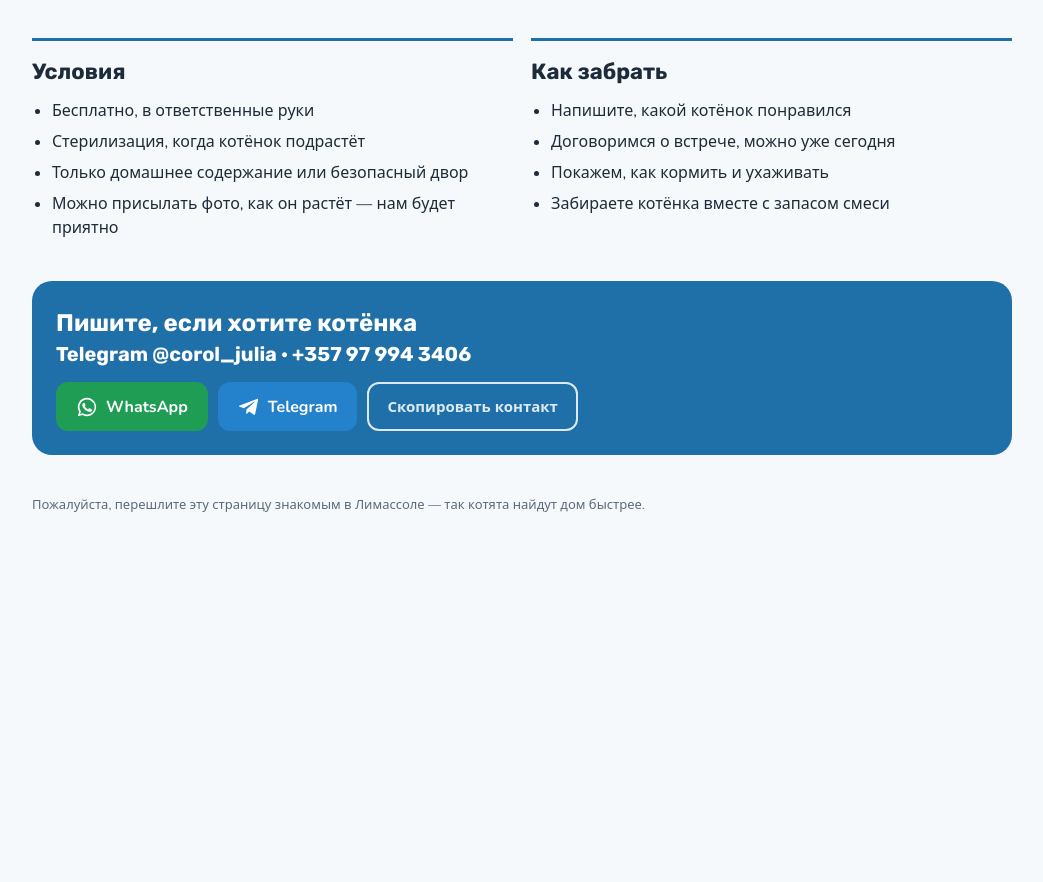
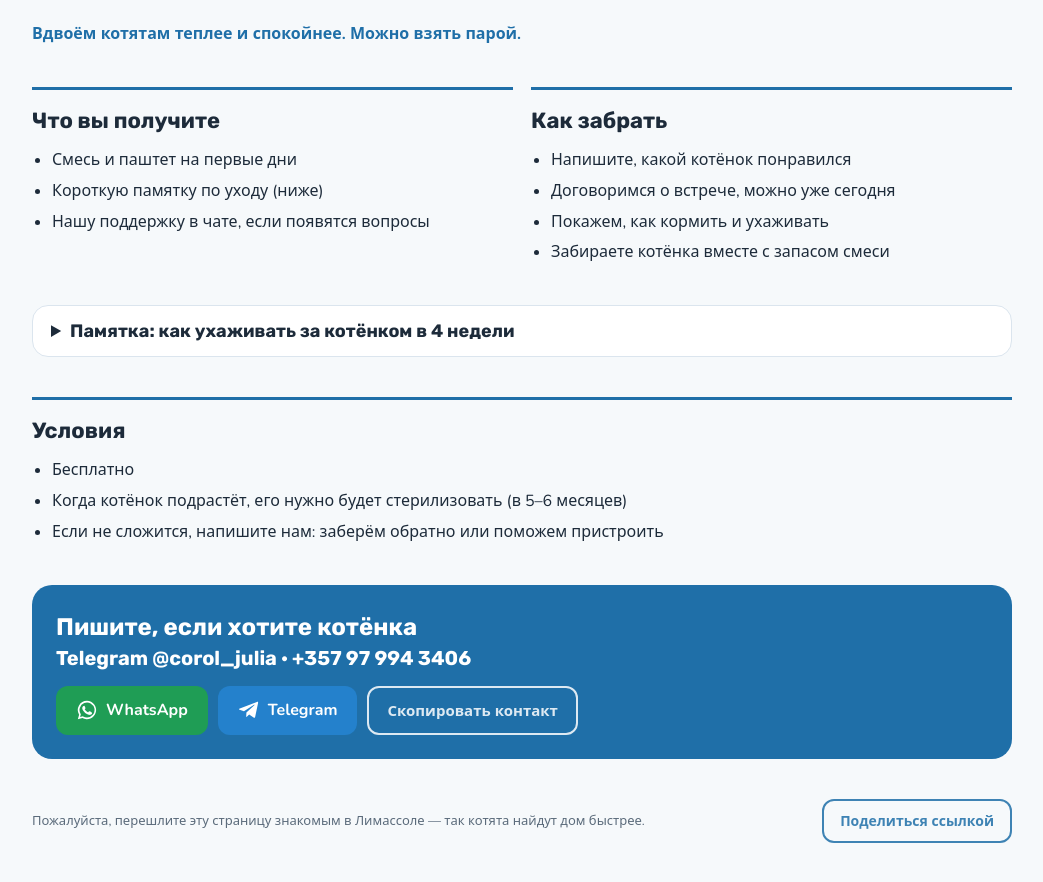
Before and after one commit to lkhomko-afk/kittens-limassol, a plain HTML site: page index.html in a window 1280 px wide. Shown: the part 1977-2859 px from the top of the page, without its empty margins (118-1161 px from the left). Before the commit the page ends 2549 px from the top, so only its background shows below. Drawn offline with nearby package versions, Linux system fonts and the light colour scheme.

Commit message:
Add care guide, what's included, pair adoption and share button
Co-Authored-By: Claude Opus 5.5 <noreply@anthropic.com>

```diff
--- a/index.html
+++ b/index.html
@@ -7,6 +7,7 @@
 <meta property="og:title" content="4 котёнка ищут дом · Лимассол">
 <meta property="og:description" content="Здоровы, обработаны от глистов, можно забрать сразу. Пишите в WhatsApp или Telegram.">
 <meta property="og:type" content="website">
+<meta property="og:url" content="https://lkhomko-afk.github.io/kittens-limassol/">
 <meta property="og:image" content="https://lkhomko-afk.github.io/kittens-limassol/photos/box.jpg">
 <meta name="twitter:card" content="summary_large_image">
 <style>:root{padding-top:env(safe-area-inset-top,0px);padding-bottom:env(safe-area-inset-bottom,0px)}body{margin:0}img{max-width:100%}[hidden]{display:none!important}</style>
@@ -84,6 +85,14 @@ h1,h2,h3{font-family:var(--display);text-wrap:balance;margin:0}
 .btn.chat:hover{filter:brightness(1.08)}
 .btn.ghost{background:transparent;color:inherit;border:2px solid currentColor;opacity:.85}
 @media (max-width:520px){.actions{width:100%}.btn.chat{flex:1;justify-content:center}.btn.ghost{width:100%}}
+.pair{margin:-16px 0 0;font-weight:700;color:var(--sea)}
+.memo{background:var(--surface);border:1px solid var(--line);border-radius:16px;padding:14px 18px}
+.memo summary{font:700 18px var(--display);cursor:pointer}
+.memo summary:focus-visible{outline:3px solid var(--sun);outline-offset:4px}
+.memo ul{margin:12px 0 0;padding-left:20px;display:flex;flex-direction:column;gap:6px}
+.share-row{display:flex;flex-wrap:wrap;align-items:center;justify-content:space-between;gap:12px}
+.share-row .note{flex:1 1 280px}
+.btn.share{color:var(--sea);font-size:14px;padding:10px 16px}
 .note{font-size:13px;color:var(--muted);margin:0}
 </style>
 </head>
@@ -110,10 +119,19 @@ h1,h2,h3{font-family:var(--display);text-wrap:balance;margin:0}
 
   <section class="grid" id="kittens" aria-label="Котята"></section>
 
+  <p class="pair" data-t="pair"></p>
+
   <section class="cols">
-    <div class="box"><h2 data-t="termsH"></h2><ul id="terms"></ul></div>
+    <div class="box"><h2 data-t="getH"></h2><ul id="get"></ul></div>
     <div class="box"><h2 data-t="howH"></h2><ul id="how"></ul></div>
   </section>
+
+  <details class="memo">
+    <summary data-t="memoH"></summary>
+    <ul id="memo"></ul>
+  </details>
+
+  <section class="box"><h2 data-t="termsH"></h2><ul id="terms"></ul></section>
 
   <section class="contact">
     <div>
@@ -132,7 +150,10 @@ h1,h2,h3{font-family:var(--display);text-wrap:balance;margin:0}
       <button class="btn ghost" id="copy-btn" type="button" data-t="copy"></button>
     </div>
   </section>
-  <p class="note" data-t="note"></p>
+  <div class="share-row">
+    <p class="note" data-t="note"></p>
+    <button class="btn ghost share" id="share-btn" type="button" data-t="share"></button>
+  </div>
 </div>
 
 <script>
@@ -162,7 +183,13 @@ const T = {
       f1:"2 мальчика и 2 девочки", f2:"≈ 4 недели", f4:"Здоровы · обработаны от глистов", f3:"Можно забрать сразу",
       namesNote:"Имена временные, чтобы котят было проще различать. Настоящее имя дадите вы.",
       termsH:"Условия", howH:"Как забрать",
-      terms:["Бесплатно, в ответственные руки","Стерилизация, когда котёнок подрастёт","Только домашнее содержание или безопасный двор","Можно присылать фото, как он растёт — нам будет приятно"],
+      terms:["Бесплатно","Когда котёнок подрастёт, его нужно будет стерилизовать (в 5–6 месяцев)","Если не сложится, напишите нам: заберём обратно или поможем пристроить"],
+      pair:"Вдвоём котятам теплее и спокойнее. Можно взять парой.",
+      getH:"Что вы получите",
+      get:["Смесь и паштет на первые дни","Короткую памятку по уходу (ниже)","Нашу поддержку в чате, если появятся вопросы"],
+      memoH:"Памятка: как ухаживать за котёнком в 4 недели",
+      memo:["Смесь для котят (KMR или Royal Canin Babycat Milk) каждые 4–5 часов, тёплую. Коровье молоко нельзя.","3–4 раза в день чайная ложка паштета для котят, размятого со смесью.","Тепло: место без сквозняков и грелка под половиной лежанки.","Плоский лоток. После еды сажайте в него котёнка.","Вялость, отказ от еды, понос или гноящиеся глаза — сразу к ветеринару."],
+      share:"Поделиться ссылкой", shared:"Ссылка скопирована",
       how:["Напишите, какой котёнок понравился","Договоримся о встрече, можно уже сегодня","Покажем, как кормить и ухаживать","Забираете котёнка вместе с запасом смеси"],
       contactH:"Пишите, если хотите котёнка", copy:"Скопировать контакт", copied:"Скопировано",
       status:{free:"Свободен",reserved:"Забронирован",taken:"Уже дома"},
@@ -172,7 +199,13 @@ const T = {
       f1:"2 boys & 2 girls", f2:"≈ 4 weeks old", f4:"Healthy · dewormed", f3:"Ready to go now",
       namesNote:"The names are temporary nicknames so you can tell them apart. You'll choose the real one.",
       termsH:"Terms", howH:"How to adopt",
-      terms:["Free, to responsible homes","Neutering once old enough","Indoor or a safe yard only","Photo updates are always welcome"],
+      terms:["Free","Neutering once they're old enough (5–6 months)","If it doesn't work out, message us: we'll take the kitten back or help rehome"],
+      pair:"Kittens are warmer and calmer in twos. Adopting a pair is welcome.",
+      getH:"What you get",
+      get:["Formula and wet food for the first days","A short care guide (below)","Our support in chat for any questions"],
+      memoH:"Care guide: a 4-week-old kitten",
+      memo:["Kitten milk formula (KMR or Royal Canin Babycat Milk) every 4–5 hours, warm. No cow's milk.","3–4 times a day, a teaspoon of kitten pâté mashed with formula.","Warmth: a draught-free spot with a heat pad under half the bed.","A shallow litter tray. Put the kitten in it after meals.","Lethargy, not eating, diarrhoea or sticky eyes: see a vet right away."],
+      share:"Share link", shared:"Link copied",
       how:["Message us with the kitten you like","Arrange a visit, even today","We show you how to feed and care for them","Take your kitten home with a starter supply of formula"],
       contactH:"Message us to adopt", copy:"Copy contact", copied:"Copied",
       status:{free:"Available",reserved:"Reserved",taken:"Adopted"},
@@ -197,6 +230,8 @@ function render(){
   document.querySelectorAll("[data-t]").forEach(el => el.innerHTML = t[el.dataset.t]);
   document.getElementById("terms").innerHTML = t.terms.map(x=>`<li>${x}</li>`).join("");
   document.getElementById("how").innerHTML = t.how.map(x=>`<li>${x}</li>`).join("");
+  document.getElementById("get").innerHTML = t.get.map(x=>`<li>${x}</li>`).join("");
+  document.getElementById("memo").innerHTML = t.memo.map(x=>`<li>${x}</li>`).join("");
   document.getElementById("handle").textContent = CONTACT;
   document.getElementById("wa-btn").href = `https://wa.me/${WA_NUMBER}?text=${encodeURIComponent(WA_TEXT[lang])}`;
   document.getElementById("tg-btn").href = `https://t.me/${TG_USER}`;
@@ -231,6 +266,18 @@ document.getElementById("copy-btn").addEventListener("click", e => {
     const s = getSelection(); s.removeAllRanges(); s.addRange(r);
   });
 });
+const SHARE_URL = "https://lkhomko-afk.github.io/kittens-limassol/";
+document.getElementById("share-btn").addEventListener("click", async e => {
+  const btn = e.currentTarget, url = SHARE_URL + "#" + lang;
+  try {
+    if (navigator.share) { await navigator.share({ title: document.title, url }); return; }
+  } catch (err) { if (err && err.name === "AbortError") return; }
+  try {
+    await navigator.clipboard.writeText(url);
+    btn.textContent = T[lang].shared;
+    setTimeout(() => btn.textContent = T[lang].share, 1800);
+  } catch (err) { btn.textContent = url; }
+});
 render();
 </script>
 
```
